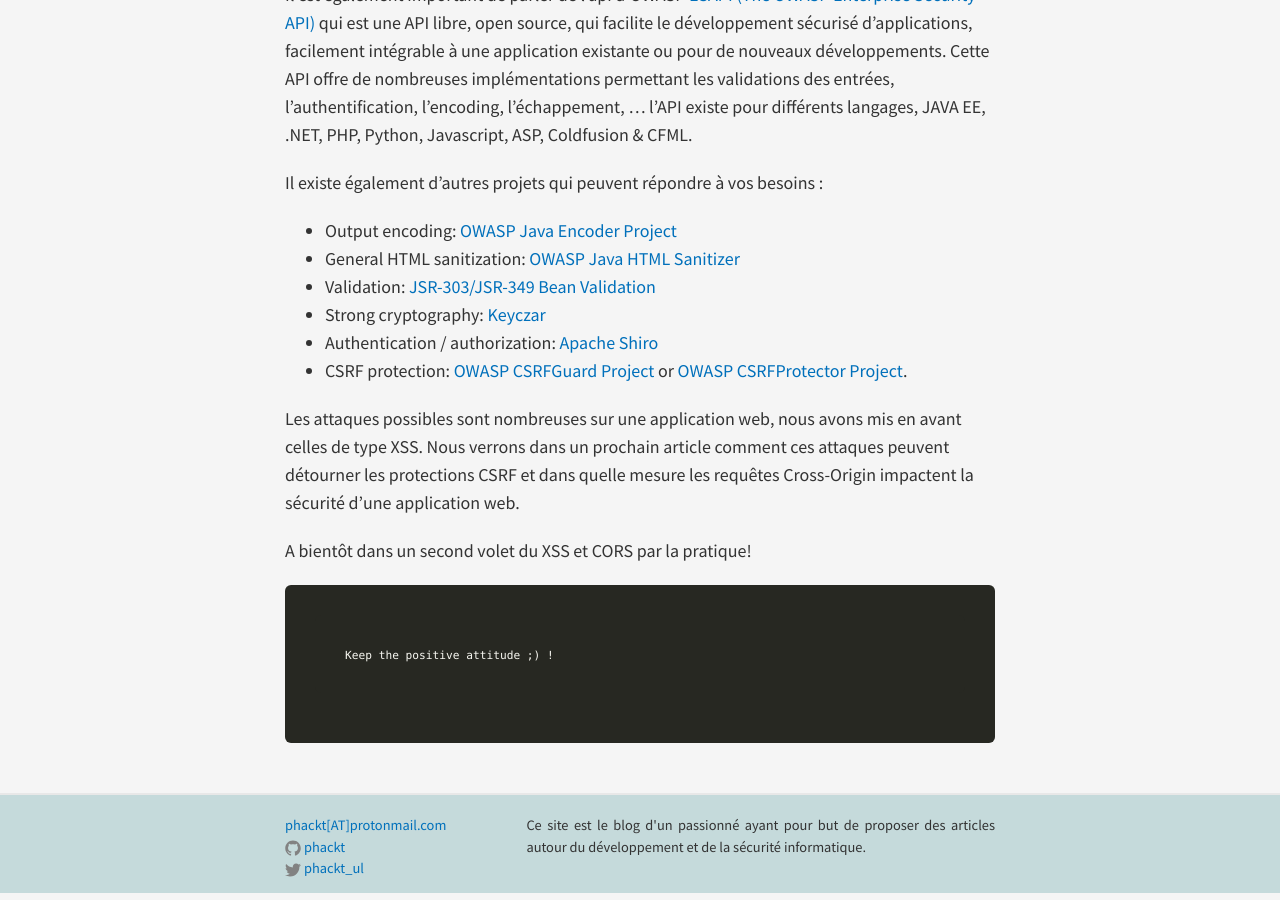
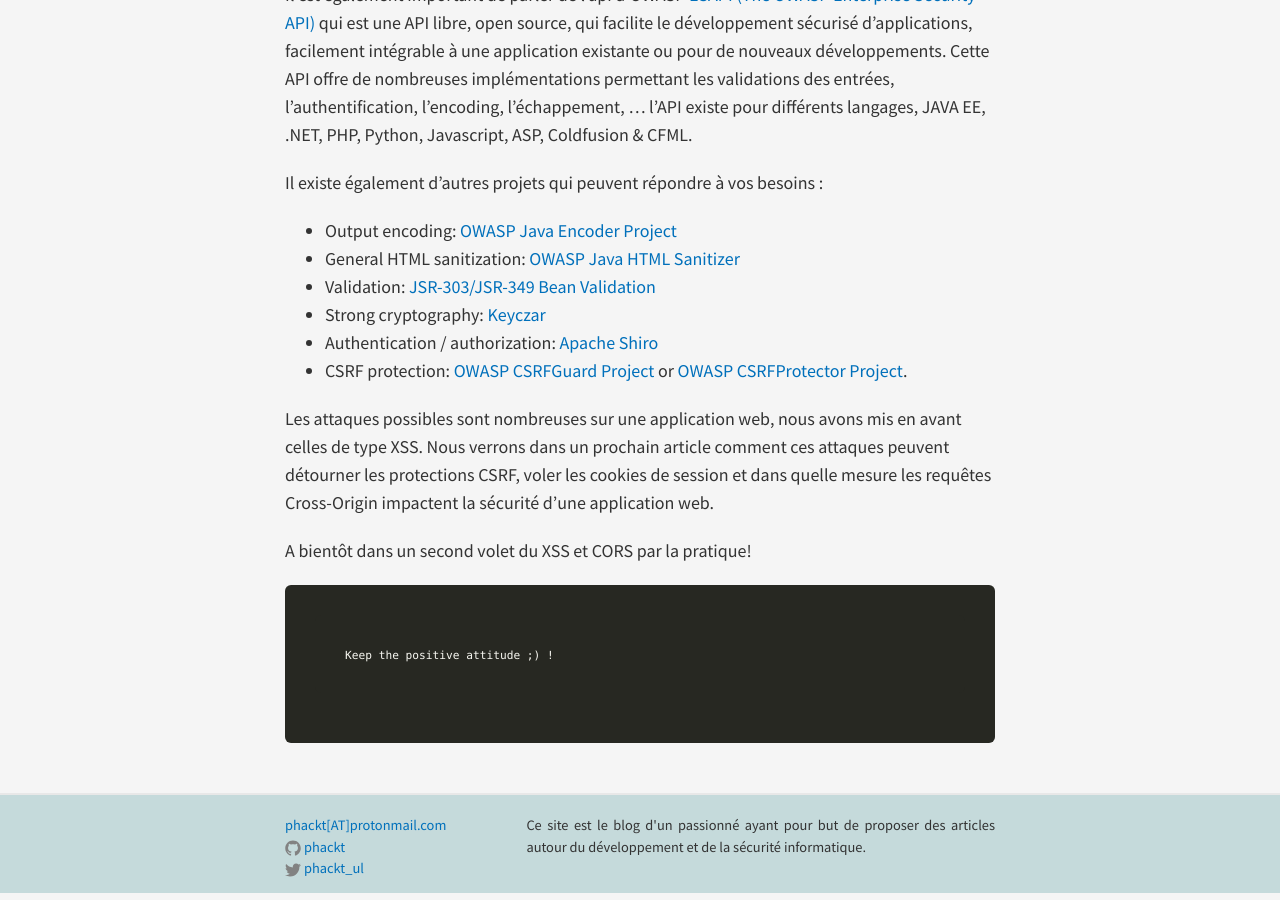
Before and after one commit to phackt/phackt.github.io, a Jekyll site: the page built from _posts/2016-08-09-xss-cors-csrf-partie-1.markdown, in a window 1280 px wide and 900 px high, scrolled down 3425 px. Built offline with Jekyll 4.4.1, drawn with Linux system fonts in a browser that asks for light colours; nearby versions of some CDN libraries; comment, search, counter and statistics services are not loaded; some of the changed text lies outside the part shown.

Commit message:
update posts

```diff
--- a/_posts/2016-08-09-xss-csrf-cors-partie-1.markdown
+++ b/_posts/2016-08-09-xss-cors-csrf-partie-1.markdown
@@ -1,10 +1,10 @@
 ---
 layout: post
-title:  "XSS, CSRF, CORS - Partie 1"
+title:  "XSS, CORS, CSRF - Partie 1"
 date:   2016-08-09
 categories: web
 ---
-XSS, CSRF, CORS - Le XSS Késako?
+XSS, CORS, CSRF - Le XSS Késako?
 ----------
 **Que se cache-t-il derrière ces acronymes barbares ?**
 
@@ -86,7 +86,7 @@ Il existe également d’autres projets qui peuvent répondre à vos besoins :
  - Authentication / authorization: [Apache Shiro](https://shiro.apache.org/ "https://shiro.apache.org/")
  - CSRF protection: [OWASP CSRFGuard Project](https://www.owasp.org/index.php/Category:OWASP_CSRFGuard_Project "https://www.owasp.org/index.php/Category:OWASP_CSRFGuard_Project") or [OWASP CSRFProtector Project](https://www.owasp.org/index.php/CSRFProtector_Project "https://www.owasp.org/index.php/CSRFProtector_Project").
 
-Les attaques possibles sont nombreuses sur une application web, nous avons mis en avant celles de type XSS. Nous verrons dans un prochain article comment ces attaques peuvent détourner les protections CSRF et dans quelle mesure les requêtes Cross-Origin impactent la sécurité d’une application web.
+Les attaques possibles sont nombreuses sur une application web, nous avons mis en avant celles de type XSS. Nous verrons dans un prochain article comment ces attaques peuvent détourner les protections CSRF, voler les cookies de session et dans quelle mesure les requêtes Cross-Origin impactent la sécurité d’une application web.
 
 A bientôt dans un second volet du XSS et CORS par la pratique!
 
```
